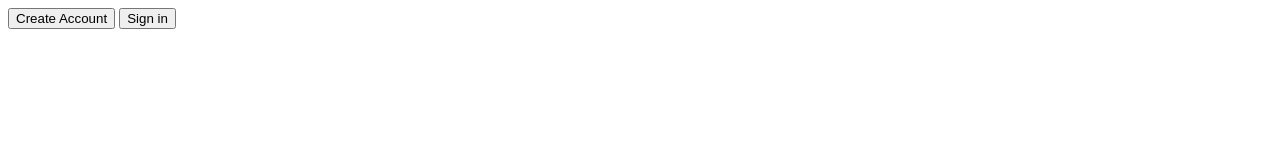
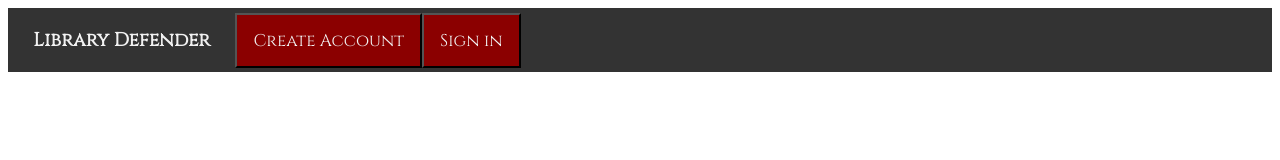
Before and after one commit to unclezap/library_defender_js, a plain HTML site: page index.html in a window 1280 px wide. Drawn offline with Linux system fonts and the light colour scheme.

Commit message:
css and html additions

```diff
--- a/index.css
+++ b/index.css
@@ -0,0 +1,33 @@
+
+.navbar {
+    background-color: #333;
+    overflow: hidden;
+    align-items: center;
+    justify-content: start;
+    display: flex;
+}
+.title {
+    font-family: 'Cinzel', serif;
+    font-weight: bolder;
+    float: left;
+    color: #f2f2f2;
+    padding-left: 2%;
+    padding-right: 2%;
+    text-decoration: none;
+    font-size: 19px;
+}
+.navbutton {
+    font-family: 'Cinzel', serif;
+    float: left;
+    color: #f2f2f2;
+    background-color: darkred;
+    text-align: center;
+    padding: 14px 16px;
+    text-decoration: none;
+    font-size: 17px;
+}
+.navbutton:hover {
+    background-color: #ddd;
+    color: black;
+    font-size: large;
+}
--- a/index.html
+++ b/index.html
@@ -1,7 +1,14 @@
-<div class="navbar">
-    <button id="createAccountButton">Create Account</button>
-    <button id="signInButton">Sign in</button>
-    <button hidden id="signOutButton">Sign out</button>
-    <button hidden id="newGameButton">New game</button>
-    <button hidden id="oldGameButton">Old game</button>
-</div>
+<head>
+    <link rel = "stylesheet" type = "text/css" href = "index.css" />
+    <link href="https://fonts.googleapis.com/css?family=Cinzel&display=swap" rel="stylesheet">
+</head>
+<body>
+    <div class="navbar">
+        <p class="title">Library Defender</p>
+        <button class="navbutton" id="createAccountButton">Create Account</button>
+        <button class="navbutton" id="signInButton">Sign in</button>
+        <button class="navbutton" hidden id="signOutButton">Sign out</button>
+        <button class="navbutton" hidden id="newGameButton">New game</button>
+        <button class="navbutton" hidden id="oldGameButton">Old game</button>
+    </div>
+</body>
```
